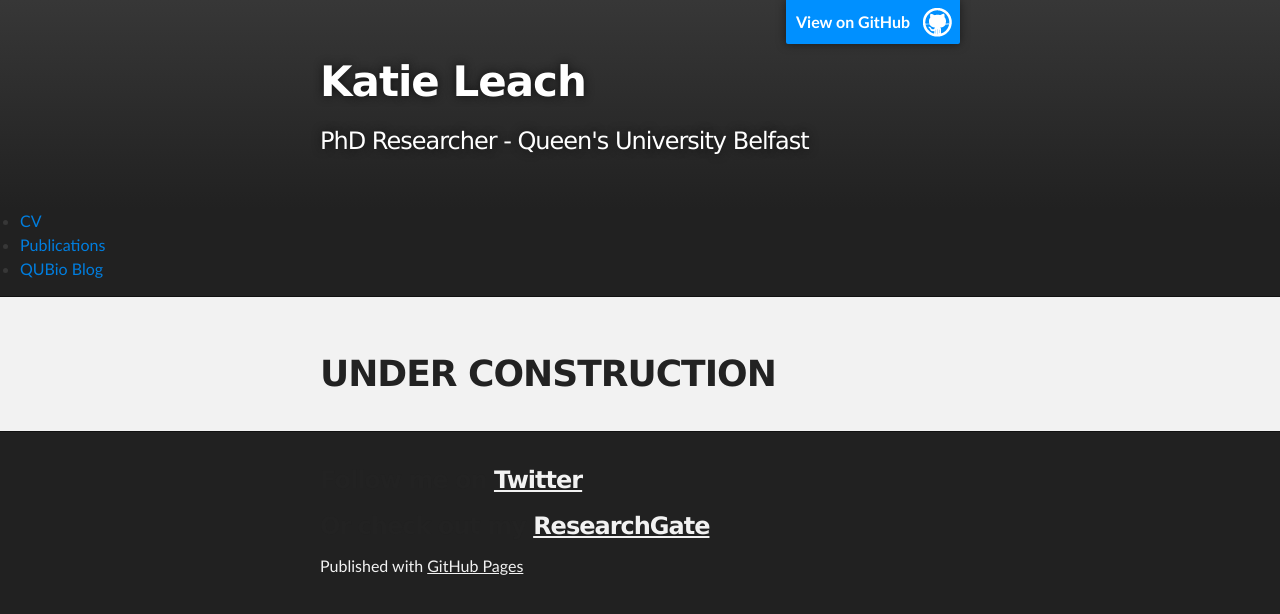
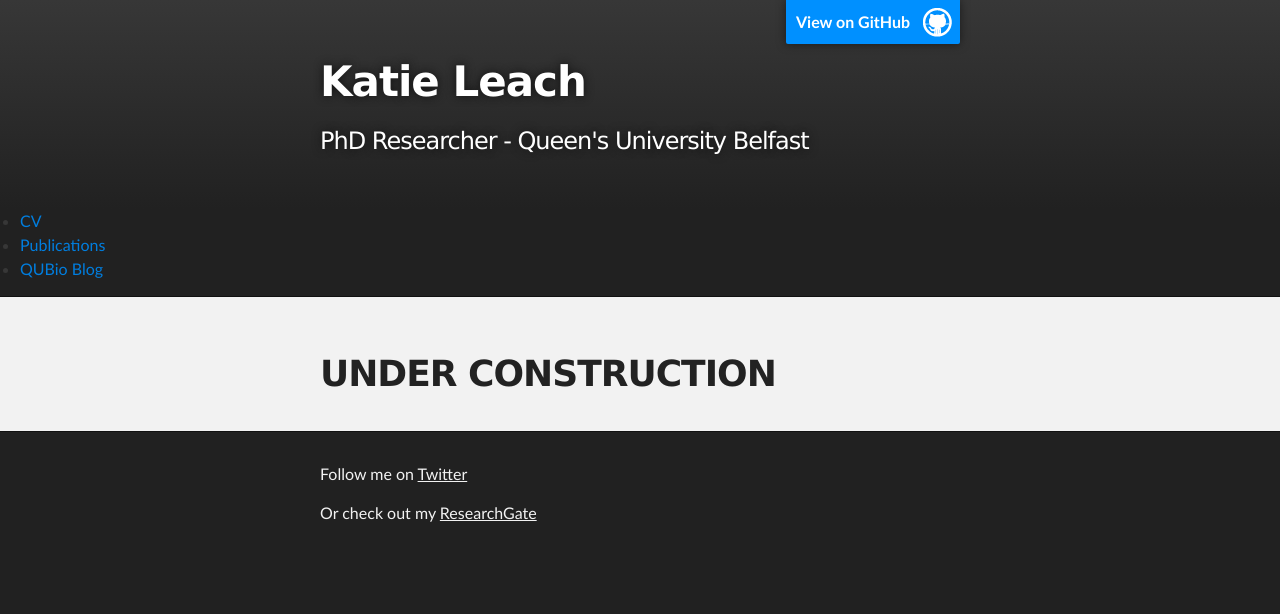
Before and after one commit to katieleach/katieleach.github.io, a Jekyll site: the page index.html, which Jekyll copies as it is, in a window 1280 px wide. Shown: the top 614 px of the page. Built offline with Jekyll 4.4.1, drawn with Linux system fonts in a browser that asks for light colours.

Commit message:
Update index.html

```diff
--- a/index.html
+++ b/index.html
@@ -64,9 +64,8 @@
     <!-- FOOTER  -->
     <div id="footer_wrap" class="outer">
       <footer class="inner">
-      	<h3>Follow me on <a href="www.twitter.com/lagomorpha_">Twitter</a></h3>
-      	<h3>Or check out my <a href="https://www.researchgate.net/profile/Katie_Leach3">ResearchGate</a></h3>
-      	<p>Published with <a href="https://pages.github.com">GitHub Pages</a></p>
+      	<p>Follow me on <a href="www.twitter.com/lagomorpha_">Twitter</a></p>
+      	<p>Or check out my <a href="https://www.researchgate.net/profile/Katie_Leach3">ResearchGate</a></p>
       </footer>
     </div>
 
```
